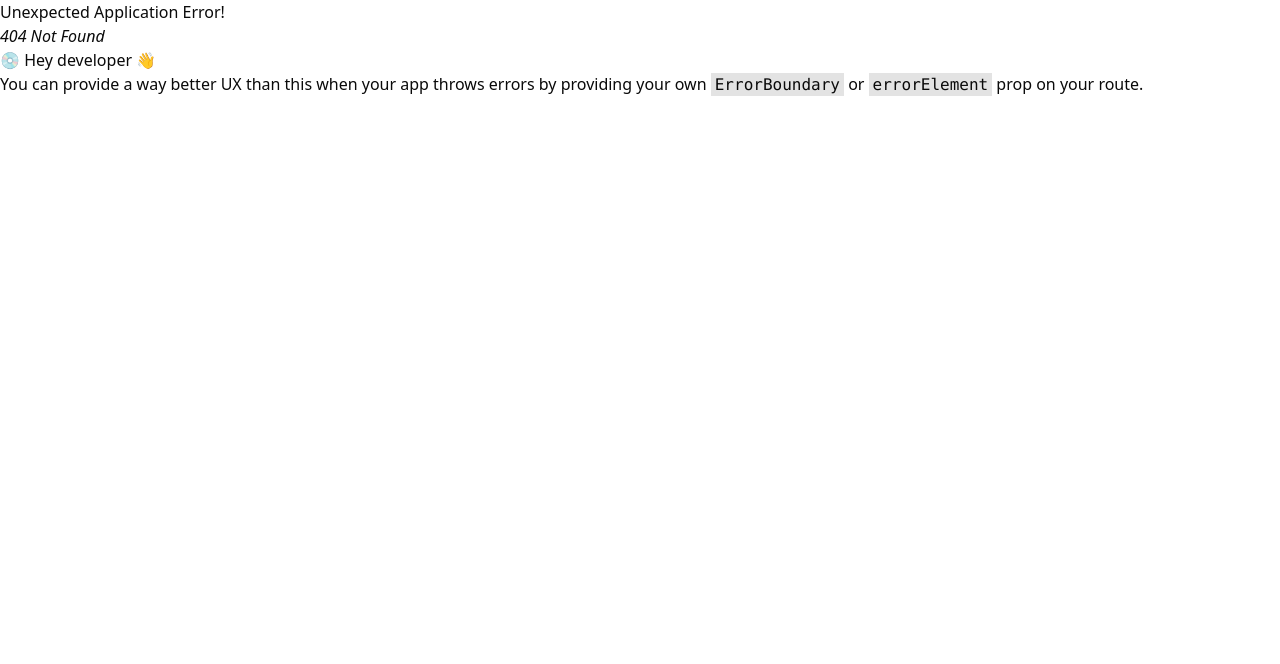
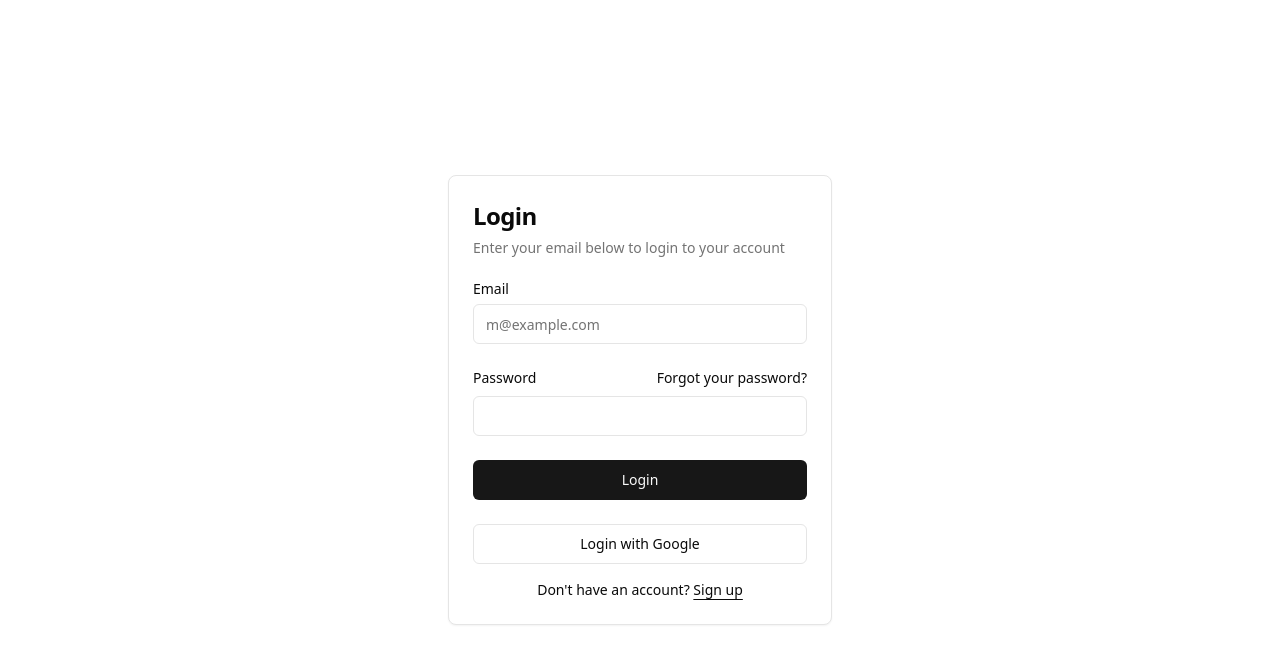
Before and after one commit to Saksham-Shukla-05/dashnexus, a React (Vite) app: page /auth/login in a window 1280 px wide. Before the commit this address had no page. Shown: the top 664 px of the page. Built offline with nearby package versions, Linux system fonts and the light colour scheme.

Commit message:
Added Auth layout

```diff
--- /dev/null
+++ b/src/Layout/AuthLayout.tsx
@@ -0,0 +1,12 @@
+import React from "react";
+import { Outlet } from "react-router-dom";
+
+function AuthLayout() {
+  return (
+    <>
+      <Outlet />
+    </>
+  );
+}
+
+export default AuthLayout;
--- a/src/pages/HomePage.tsx
+++ b/src/pages/HomePage.tsx
@@ -7,7 +7,7 @@ function HomePage() {
         <h1 className="text-lg font-semibold md:text-2xl"></h1>
       </div>
       <div
-        className="flex flow-1 items-center justify-center rounded-lg border border-dashed shadow-sm"
+        className="flex flex-1 items-center justify-center rounded-lg border border-dashed shadow-sm"
         x-chunk="dashboard-02-chunk-1"
       >
         <div className="flex flex-col items-center gap-1 text-center">
--- a/src/pages/LoginPage.tsx
+++ b/src/pages/LoginPage.tsx
@@ -52,7 +52,7 @@ export function LoginForm() {
             </div>
             <div className="mt-4 text-center text-sm">
               Don&apos;t have an account?{" "}
-              <a href="/signup" className="underline underline-offset-4">
+              <a href="/auth/signup" className="underline underline-offset-4">
                 Sign up
               </a>
             </div>
```
Also changed, not shown: src/router.tsx (+13 -6 lines).
